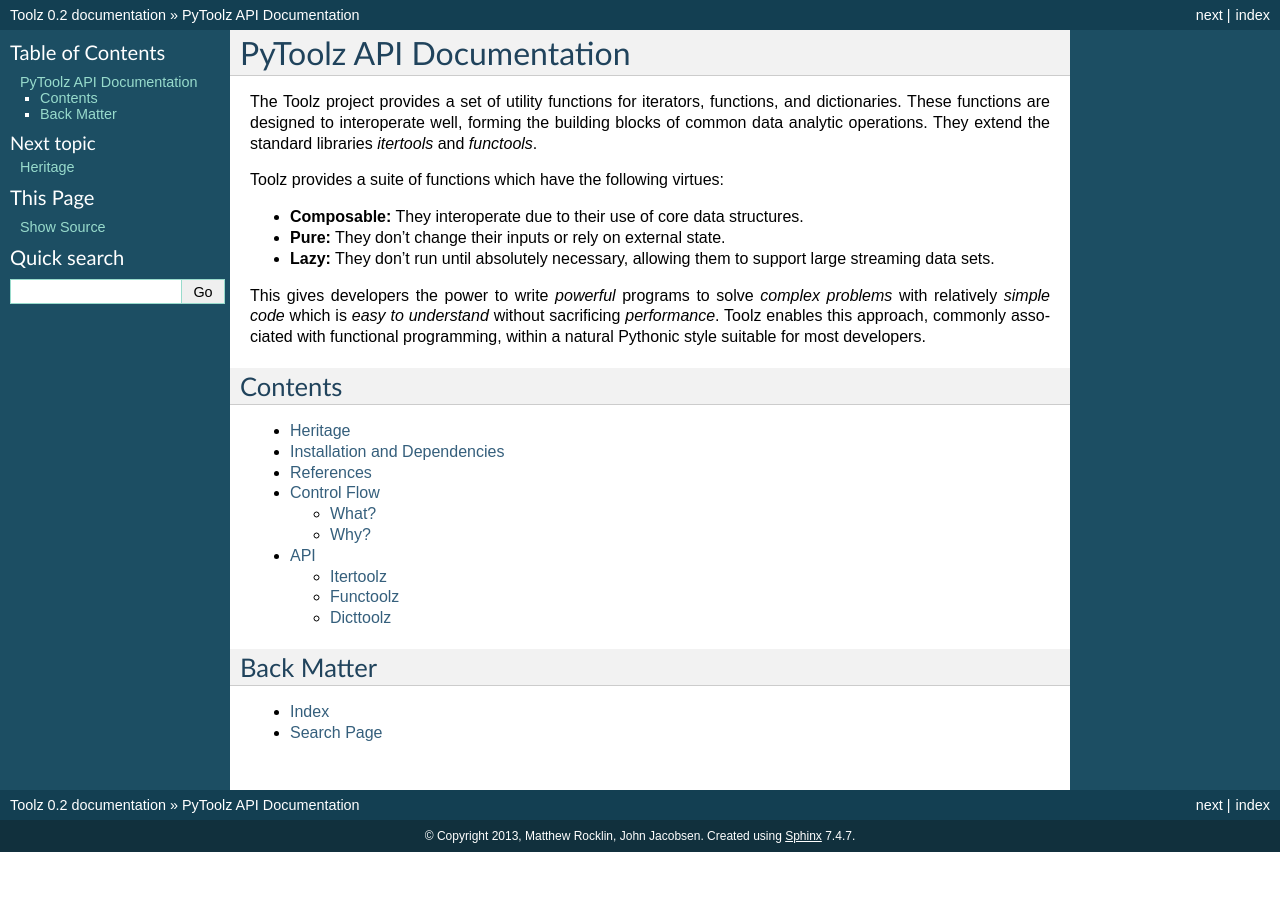
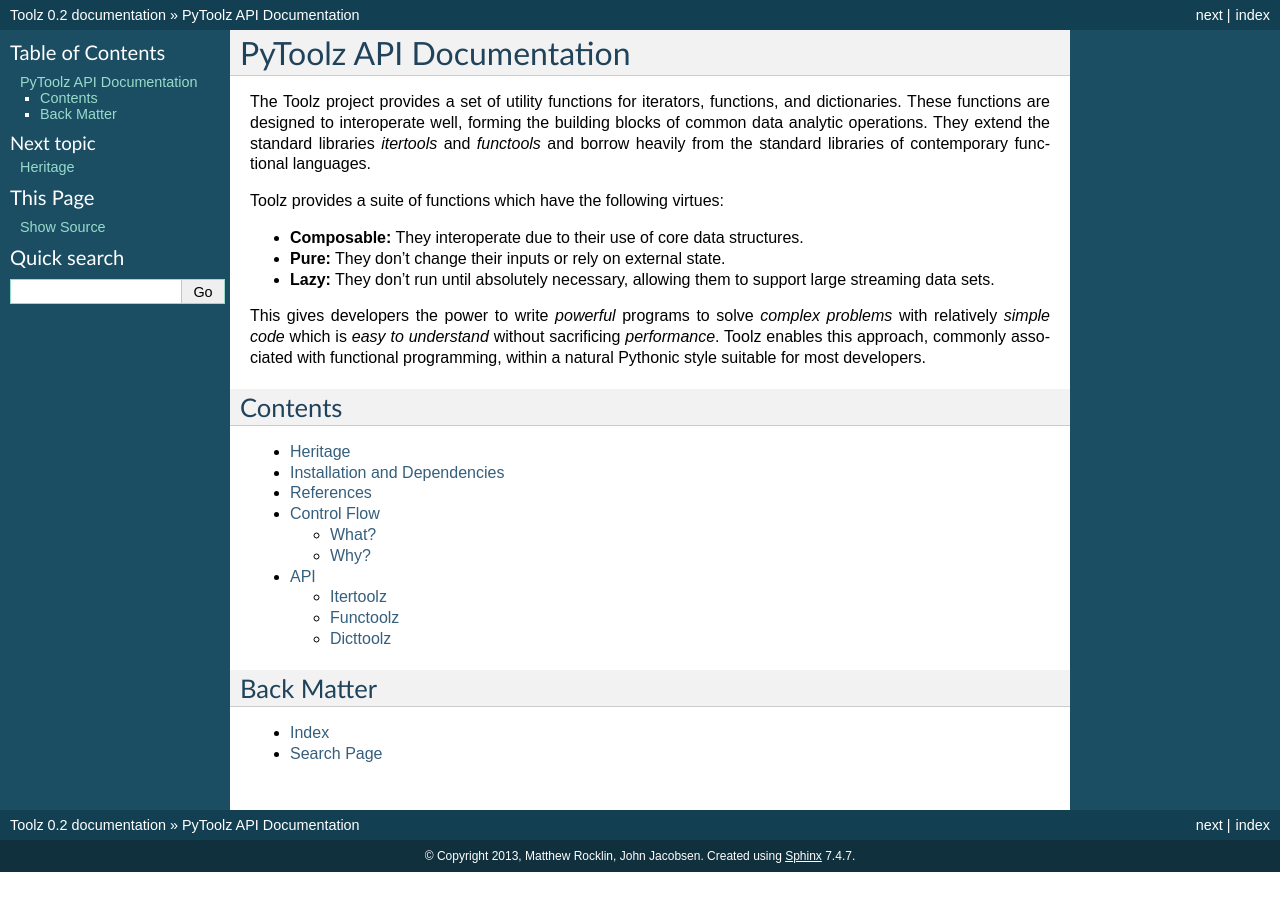
Before and after one commit to pytoolz/toolz, a Sphinx documentation site: the page built from doc/source/index.rst, in a window 1280 px wide. Built offline with Sphinx 7.4.7, drawn with Linux system fonts in a browser that asks for light colours.

Commit message:
Mention relation to functional language in intro

```diff
--- a/doc/source/index.rst
+++ b/doc/source/index.rst
@@ -5,7 +5,7 @@
 The Toolz project provides a set of utility functions for iterators, functions,
 and dictionaries.  These functions are designed to interoperate well, forming
 the building blocks of common data analytic operations.  They extend the
-standard libraries `itertools` and `functools`.
+standard libraries `itertools` and `functools` and borrow heavily from the standard libraries of contemporary functional languages.
 
 Toolz provides a suite of functions which have the following virtues:
 
```
